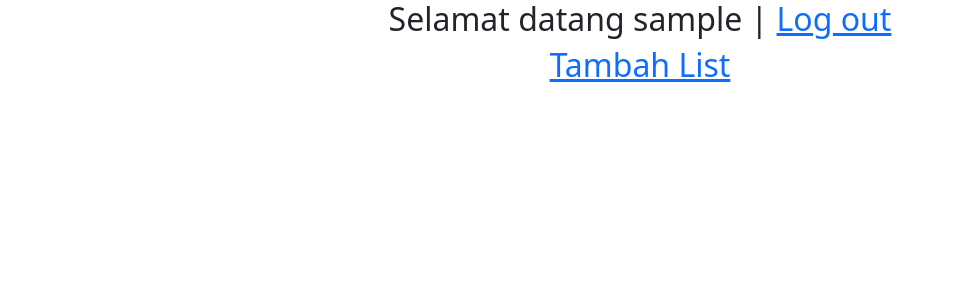
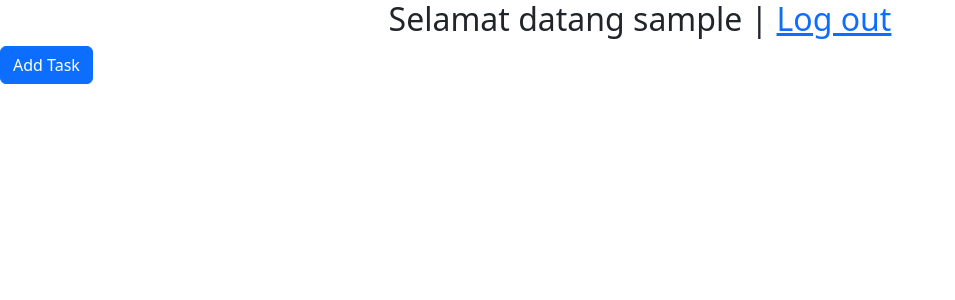
Before and after one commit to Radenscc23/tugas1django, a Django app: page /todolist/ in a window 1280 px wide. Shown: the top 300 px of the page, without its empty margins (0-955 px from the left). Run offline with Django 4.2, Linux system fonts and the light colour scheme; the visitor is signed in with stand-in values (Sample User, id 1); data that the repository does not hold is empty.

Commit message:
Finish assignment 6

```diff
--- a/templates/base.html
+++ b/templates/base.html
@@ -5,6 +5,9 @@
 <head>
   <meta charset="UTF-8">
   <meta name="viewport" content="width=device-width, initial-scale=1.0">
+  <script src="https://ajax.googleapis.com/ajax/libs/jquery/3.6.0/jquery.min.js"></script>
+  <script src="https://cdn.jsdelivr.net/npm/bootstrap@5.2.2/dist/js/bootstrap.bundle.min.js" integrity="sha384-OERcA2EqjJCMA+/3y+gxIOqMEjwtxJY7qPCqsdltbNJuaOe923+mo//f6V8Qbsw3" crossorigin="anonymous"></script>
+
   {% block meta %}
   {% endblock meta %}
 </head>
--- a/todolist/templates/list_of_todo.html
+++ b/todolist/templates/list_of_todo.html
@@ -9,12 +9,12 @@
 
 
   <h2 class = "text-4xl font-bold text-center">Selamat datang {{user.get_username}} | <a href= "{% url 'todolist:logout_user' %}">Log out</a></h2>
-<h2 class = "text-4xl font-bold text-center"><a href = "{% url 'todolist:new_todo' %}"> Tambah List</a></h2>
+    <h1 class="modal-title fs-5" id="exampleModalLabel"><a href = "{% url 'todolist:new_todo' %}" class = "add-task-btn btn btn-primary"> Add Task</a></h2>
 
     <div class ="card-group">
       {% for todo in todolist %}
-      <div class="card border-primary mb-3" style="max-width: 18rem;">
             <div class="card-body">
+              <div class="card border-info mb-3" style="width: 18rem;">
                 <div class="card-action"></div>
                 <h1 class = "card-title">{{todo.title}}</h1>
                 <p class = "card-text">{{todo.description}}</p>
@@ -36,5 +36,30 @@
       {% endfor %}
     </div>
 
+    <script>
+      function showTask() {
+        $.get('/todolist/json/', function(data, status){
+        let content = '';
+        for (let i=0; i<data.length; i++){
+          let finish = data[i].fields.is_finished ? 'Finished':'Not Finished';
+        }
+      })
+      }
 
+      $(document).ready( function(){
+        $.get("/todolist/json/", showTask);
+
+        $('.add-task-btn').click( function(){
+          let title = $('#title-task').val();
+          let description = $('#description-task').val();
+          let CSRFtoken = $('input[name="csrfmiddlewaretoken"]').val();
+          $.post('/todolist/add/', {
+            title: title,
+            description: description,
+            csrfmiddlewaretoken: CSRFtoken
+          }, $.get("/todolist/json/", showTask))
+
+        })
+      })
+    </script>
 {% endblock content %}
--- a/todolist/urls.py
+++ b/todolist/urls.py
@@ -1,5 +1,5 @@
 from django.urls import path
-from todolist.views import register,login_user,logout_user,show_todolist,new_todo,perubahan_status,delete_list
+from todolist.views import register,login_user,logout_user,show_todolist,new_todo,perubahan_status,delete_list,show_in_json,add_json,delete_json
 
 app_name = 'todolist'
 
@@ -11,4 +11,7 @@ urlpatterns = [
     path('create/', new_todo, name='new_todo' ),
     path('perubahan_status/<int:id>/', perubahan_status, name='perubahan_status'),
     path('delete_list/<int:id>/', delete_list, name='delete_list'),
+    path('json/', show_in_json, name='show_in_json'),
+    path('add/', add_json, name='add_json'),
+    path('delete/<int:id>/', delete_json, name = 'delete_json')
 ]
--- a/todolist/views.py
+++ b/todolist/views.py
@@ -10,7 +10,9 @@ from django.http import HttpRequest
 from todolist.models import Task
 from django.contrib.auth.decorators import login_required
 from django import forms
-
+from django.core import serializers
+from django.http import HttpRequest, HttpResponse
+import datetime
 # Create your views here.
 class CreateNewForm(forms.Form):
     date = forms.DateField(label="Tanggal")
@@ -78,3 +80,24 @@ def delete_list(request,id):
     deletelist = Task.objects.get(pk = id)
     deletelist.delete()
     return HttpResponseRedirect(reverse('todolist:show_todolist'))
+
+@login_required(login_url="/todolist/login/")
+def show_in_json(request):
+    todo = Task.objects.filter(user=request.user)
+    return HttpResponse(serializers.serialize("json", todo), content_type = "appplication/json")
+
+def add_json(request):
+    if request.method == "POST":
+        x = request.POST.get('title')
+        y = request.POST.get('description')
+        add = Task.objects.create(user=request.user, date = str(datetime.datetime.now().date()), title= x, description = y)
+        add.save()
+    return HttpResponse('')
+
+def delete_json(request,id):
+    user = user.request
+    todos = Task.objects.get(pk=id)
+    if user.id == todos.user_id and request.method == 'DELETE':
+        todos.delete()
+
+    return HttpResponse('')
```
Also changed, not shown: mywatchlist/fixtures/initial_mywatchlist_data.json (line endings or trailing spaces), todolist/README-TWO.md (added). Lines whose indentation alone changed are shown as unchanged.
